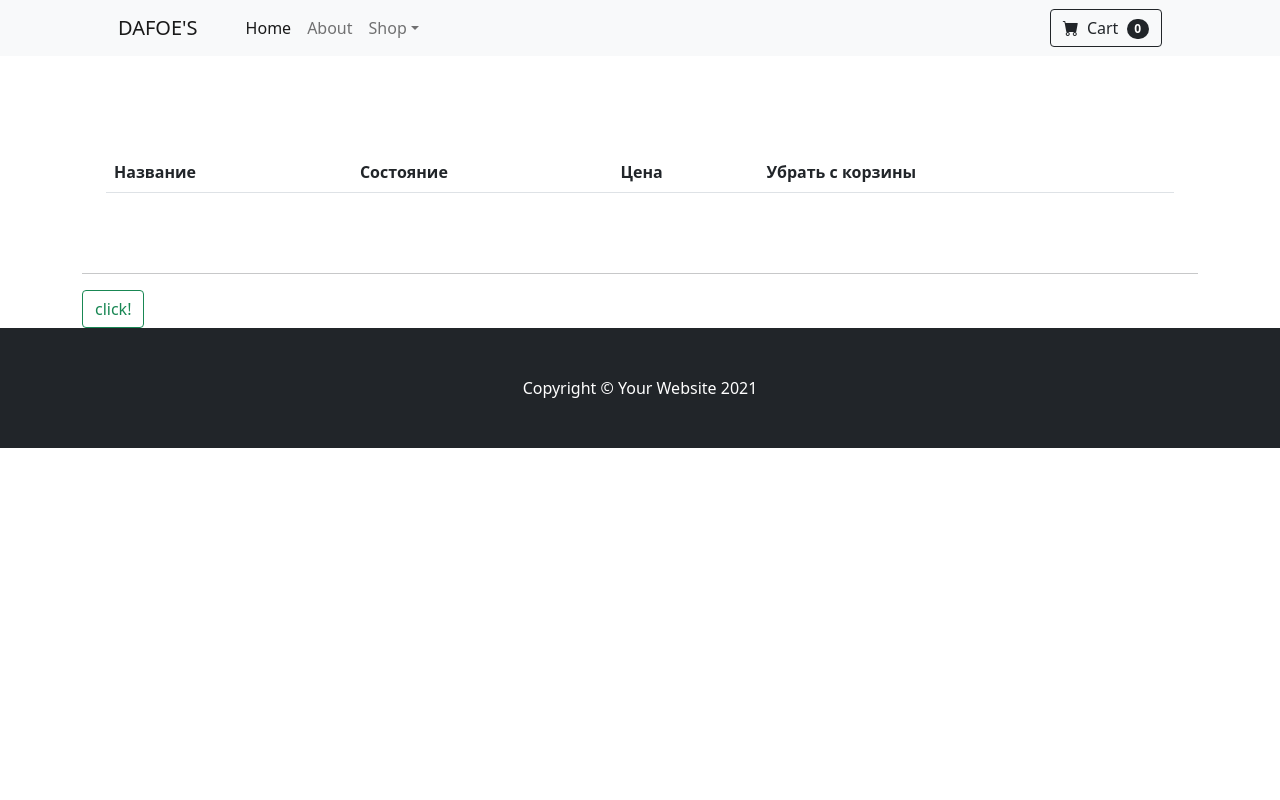
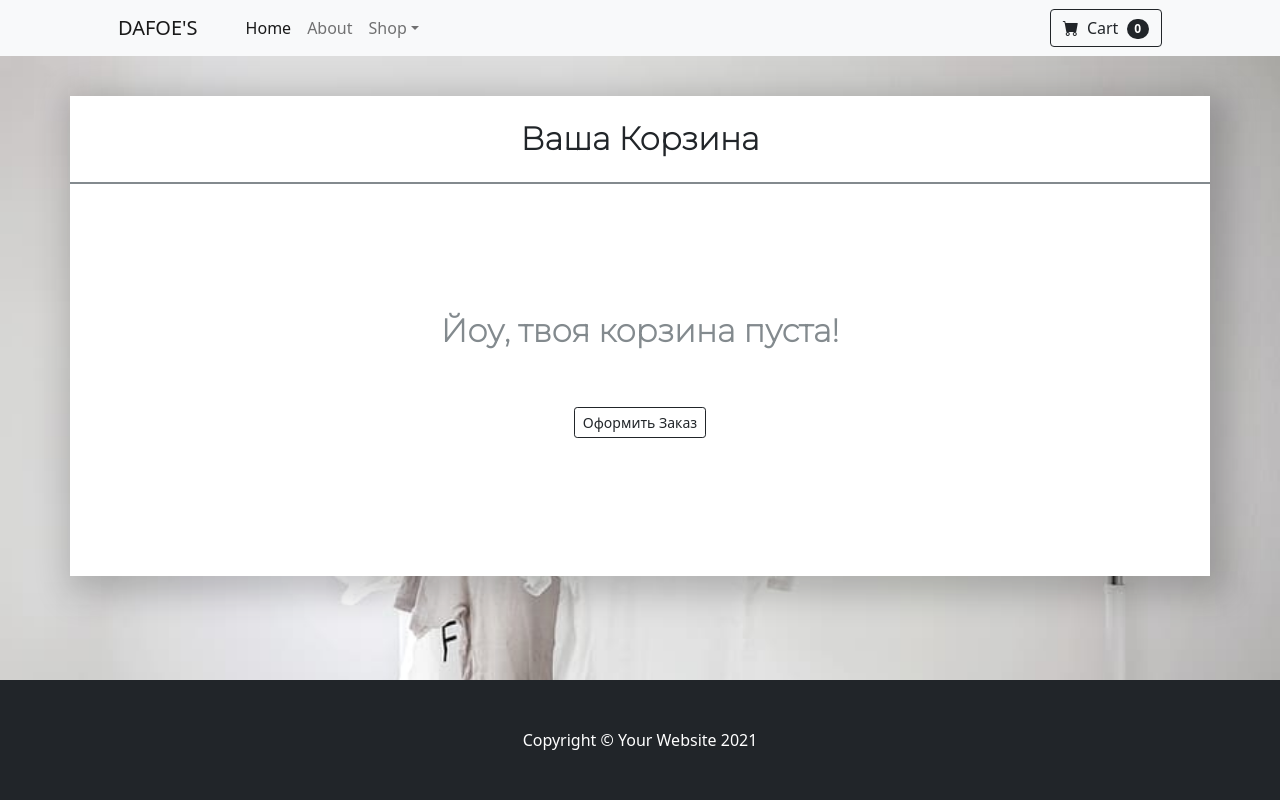
Before and after one commit to Leviathat/drf-shop, a Django app: page /cart in a window 1280 px wide. Run offline with Django 4.2, Linux system fonts and the light colour scheme; lists and menus that the app fills with data are empty; some libraries are stand-ins or nearby versions.

Commit message:
D45wadft5x

```diff
--- /dev/null
+++ b/main/static/css/cart_article.css
@@ -0,0 +1,46 @@
+.content {
+    background: url(/static/img/slide-3.jpg) no-repeat center;
+    background-size: cover;
+}
+
+.cart-article {
+    background: #fff;
+    margin-top: 40px;
+    min-height: 60vh;
+    -webkit-box-shadow: 8px 8px 32px 10px rgba(0, 0, 0, 0.2);
+    -moz-box-shadow: 8px 8px 32px 10px rgba(0, 0, 0, 0.2);
+    box-shadow: 8px 8px 32px 10px rgba(0, 0, 0, 0.2);
+}
+
+.cart-article h2{
+    font-family: Montserrat, sans-serif;
+}
+.cart-title {
+    padding: 3vh 0 2vh 0;
+    border-bottom: 2px solid #838A8E;
+}
+.empty-cart {
+    margin-top: 16vh;
+    color: #838A8E;
+    display: none;
+}
+.order-form {
+    display: none;
+}
+.order-form .form-background {
+    background: url('/static/img/form-bg.jpg') no-repeat center;
+    background-size: cover;
+    padding: 100px 0 100px 0;
+    -webkit-box-shadow: 8px 8px 32px 10px rgba(0, 0, 0, 0.2);
+    -moz-box-shadow: 8px 8px 32px 10px rgba(0, 0, 0, 0.2);
+    box-shadow: 8px 8px 32px 10px rgba(0, 0, 0, 0.2);
+}
+
+.order-form .form-background div {
+    border-radius: 15px;
+    background: #fff;
+    padding: 20px 10px;
+    -webkit-box-shadow: 8px 8px 32px 10px rgba(0, 0, 0, 0.2);
+    -moz-box-shadow: 8px 8px 32px 10px rgba(0, 0, 0, 0.2);
+    box-shadow: 8px 8px 32px 10px rgba(0, 0, 0, 0.2);
+}
--- /dev/null
+++ b/main/static/css/main.css
@@ -0,0 +1,11 @@
+html, body {
+    height: 100%;
+}
+.wrapper {
+    min-height: 100%;
+    display: flex;
+    flex-direction: column;
+}
+.wrapper .content {
+    flex: 1 1 auto;
+}
--- a/main/static/js/cart.js
+++ b/main/static/js/cart.js
@@ -1,12 +1,12 @@
 function render_cart(obj) {
     $('.cart-table-body').append(`
         <tr id="${obj.id}">
-        <td>${obj.name}</td>
-        <td>${obj.type}</td>
-        <td>$ ${obj.price}</td>
-        <td><button onclick="remove_from_cart(${obj.id})" class="add-to-cart btn btn-outline-dark mt-auto">Remove</button></td>
+        <td> - ${obj.name}</td>
+        <td class="text-center">${obj.type}</td>
+        <td class="text-center"><nobr>₸ ${obj.price}</nobr></td>
+        <td class="text-right"><button onclick="remove_from_cart(${obj.id})" class="add-to-cart btn btn-sm btn-outline-dark mt-auto">Убрать</button></td>
         </tr>
-    `)
+    `);
 }
 
 function test() {
@@ -40,6 +40,7 @@ function get_cart_products() {
                 render_cart(data);
             });
     }
+    cart_empty()
 }
 
 function add_to_cart(product_id) {
@@ -74,6 +75,7 @@ function remove_from_cart(product_id) {
         delete cart[product_id];
         product_container.remove();
         document.cookie = 'cart=' + JSON.stringify(cart) + ";domain=;path=/";
+        cart_empty()
     }
     get_cart_total()
 }
@@ -81,3 +83,18 @@ function remove_from_cart(product_id) {
 function get_cart_total() {
     document.getElementById('cart-total').innerHTML = Object.keys(JSON.parse(getCookie('cart'))).length.toString();
 }
+
+function cart_empty() {
+    if (Object.keys(JSON.parse(getCookie('cart'))).length === 0) {
+        let message = document.getElementById('empty-cart');
+        let cart_detail = document.getElementById('cart_detail');
+        message.style.display = message.style.display === 'block' ? '' : 'block';
+        cart_detail.style.display = cart_detail.style.display === 'none' ? '' : 'none';
+    }
+}
+
+function order_cart() {
+    let form = document.getElementById('order-form');
+    form.style.display = form.style.display === 'block' ? '' : 'block';
+
+}
--- a/main/urls.py
+++ b/main/urls.py
@@ -5,6 +5,5 @@ from main.views import *
 urlpatterns = [
     path('', HomeView.as_view(), name="home"),
     path('cart', ArticleCartView.as_view(), name="my-cart"),
-    path('order/', OrderView.as_view(), name="order"),
     path('order/test/', get_cookie_cart, name="test"),
 ]
--- a/main/views.py
+++ b/main/views.py
@@ -1,4 +1,4 @@
-from django.shortcuts import render
+from django.shortcuts import render, redirect
 from django.views.generic import TemplateView
 from django.http import JsonResponse
 import json
@@ -13,15 +13,12 @@ class ArticleCartView(TemplateView):
     template_name = "article.html"
 
 
-class OrderView(TemplateView):
-    template_name = "make_order.html"
-
-
 def get_cookie_cart(request):
-
-    body_unicode = request.body.decode('utf-8')
-    body = json.loads(body_unicode)
-
-    if body:
-        return JsonResponse(f'{body}', safe=False)
-    return JsonResponse('Your cart is empty', safe=False)
+    print(request.POST['customer'])
+    print(request.POST['phone_number'])
+    # body_unicode = request.body.decode('utf-8')
+    # body = json.loads(body_unicode)
+    #
+    # if body:
+    #     return JsonResponse(f'{body}', safe=False)
+    return redirect('home', permanent=True)
--- a/shop/settings.py
+++ b/shop/settings.py
@@ -126,7 +126,7 @@ SHOES = 'Обувь'
 YEAR_IN_SCHOOL_CHOICES = [
     (UP, (
         ('Худи', 'Худи'),
-        ('bomber', 'Бомбер')
+        ('Бомбер', 'Бомбер')
     )
      ),
     (DOWN, (
@@ -135,7 +135,7 @@ YEAR_IN_SCHOOL_CHOICES = [
      ),
     (SHOES, (
         ('Кроссы', 'Кроссы'),
-        ('t', 'Туфли')
+        ('Туфли', 'Туфли')
     )
      ),
     (None, 'Неизвестно')
--- a/templates/article.html
+++ b/templates/article.html
@@ -5,33 +5,41 @@
 {% endblock title %}
 
 {% block head_scripts %}
-    <!-- Favicon-->
+    <!-- Favicon -->
     <link rel="icon" type="image/x-icon" href="{% static 'assets/favicon.ico' %}"/>
-    <!-- Bootstrap icons-->
+    <!-- Bootstrap icons -->
     <link href="https://cdn.jsdelivr.net/npm/bootstrap-icons@1.5.0/font/bootstrap-icons.css" rel="stylesheet"/>
-    <!-- Core theme CSS (includes Bootstrap)-->
-
+    <!-- Core theme CSS (includes Bootstrap) -->
+    <link rel="preconnect" href="https://fonts.googleapis.com">
+    <link rel="preconnect" href="https://fonts.gstatic.com" crossorigin>
+    <link href="https://fonts.googleapis.com/css2?family=Montserrat:wght@200&display=swap" rel="stylesheet">
     <link href="{% static 'css/styles.css' %}" rel="stylesheet"/>
+    <link href="{% static 'css/cart_article.css' %}" rel="stylesheet"/>
     <script src="{% static 'js/csrf.js' %}"></script>
     <script src="https://ajax.googleapis.com/ajax/libs/jquery/3.5.1/jquery.min.js"></script>
 
-    <!--    <script src="https://cdn.jsdelivr.net/npm/axios/dist/axios.min.js"></script>-->
+    <!-- <script src="https://cdn.jsdelivr.net/npm/axios/dist/axios.min.js"></script> -->
 {% endblock head_scripts %}
 
+{% block content %}
 
-{% block content %}
-    <div class="container">
-
-        <section class="py-5">
-            <div class="container px-4 px-lg-5 mt-5">
-                <div class="product-list row gx-4 gx-lg-5 row-cols-3 row-cols-md-3 row-cols-xl-4 justify-content-center">
+    <div class="container cart-article">
+        <section class="pb-5">
+            <div class="row cart-title text-center">
+                <h2><b>Ваша Корзина</b></h2>
+            </div>
+            <div class="row empty-cart text-center" id="empty-cart">
+                <h2><b>Йоу, твоя корзина пуста!</b></h2>
+            </div>
+            <div class="container px-1 px-lg-5 mt-5" id="cart_detail">
+                <div class="row gx-1 gx-lg-5 row-cols-3 row-cols-md-3 row-cols-xl-4 justify-content-center">
                     <table class="table">
                         <thead class="thead-dark">
                         <tr>
                             <th scope="col">Название</th>
-                            <th scope="col">Состояние</th>
-                            <th scope="col">Цена</th>
-                            <th scope="col">Убрать с корзины</th>
+                            <th scope="col" class="text-center">Тип</th>
+                            <th scope="col" class="text-center">Цена</th>
+                            <th scope="col"></th>
                         </tr>
                         </thead>
                         <tbody class="cart-table-body">
@@ -40,10 +48,30 @@
                 </div>
             </div>
         </section>
-        <hr>
+        <div class="text-center pb-3">
+            <button id="order-cart" class="btn btn-sm btn-outline-dark">Оформить Заказ</button>
+        </div>
+    </div>
+    <section id="order-form" class="order-form my-4 mx-4">
+        <div class="container form-background">
+            <div class="container text-center col-sm-12 col-lg-8">
+                <form class="form-signin" action="{% url 'test' %}" method="post">
 
-        <button class="btn btn-outline-success" onclick="test()">click!</button>
-    </div>
+                    {% csrf_token %}
+
+                    {% if form.non_field_errors %}
+                        <li>{{ form.non_field_errors }}</li>
+                    {% endif %}
+                    <h1 class="h3 mb-3 font-weight-normal">Оставьте контактную информацию</h1>
+                    <input type="text" class="form-control" placeholder="Как к вам обращаться ( ФИО )" name="customer">
+                    <hr>
+                    <input type="tel" class="form-control" placeholder="+7 777 77 77" name="phone_number">
+                    <hr>
+                    <button class="btn align-bottom btn-lg btn-dark btn-block" type="submit">Order</button>
+                </form>
+            </div>
+        </div>
+    </section>
 {% endblock content %}
 
 {% block any_js %}
@@ -52,6 +80,10 @@
         window.onload = function () {
             get_cart_products();
             get_cart_total()
-        }
+        };
+        let order_button = document.getElementById('order-cart');
+        order_button.addEventListener('click', function () {
+            order_cart()
+        })
     </script>
 {% endblock any_js %}
--- a/templates/base_frames/base.html
+++ b/templates/base_frames/base.html
@@ -8,32 +8,37 @@
     {% block title %}
 
     {% endblock title %}
+
     <script src="{% static 'js/csrf.js' %}"></script>
+    <script src="https://cdn.jsdelivr.net/npm/bootstrap@5.1.3/dist/js/bootstrap.bundle.min.js"></script>
 
     {% block head_scripts %}
+
     {% endblock head_scripts %}
 
     <script src="https://ajax.googleapis.com/ajax/libs/jquery/3.5.1/jquery.min.js"></script>
-
-    <!--    <script src="https://cdn.jsdelivr.net/npm/axios/dist/axios.min.js"></script>-->
+    <link rel="stylesheet" href="{% static 'css/main.css' %}">
 </head>
 <body>
+<div class="wrapper">
 
-{% include 'base_frames/header.html' %}
+    {% include 'base_frames/header.html' %}
 
-{#<iframe src="{% static 'mp3/y2mate.com - If Playboi Cartis Cancun was on the Sega Genesis INSTRUMENTAL.mp3' %}" width="0" height="0" allowfullscreen frameborder="0"></iframe>#}
+    <div class="content">
 
+        {% block content %}
 
-{% block content %}
+        {% endblock content %}
 
-{% endblock content %}
+    </div>
 
+    {% include 'base_frames/footer.html' %}
+
+</div>
 {% block any_js %}
 
 {% endblock any_js %}
 
-{% include 'base_frames/footer.html' %}
 
-<!-- Navigation-->
 </body>
 </html>
--- a/templates/base_frames/header.html
+++ b/templates/base_frames/header.html
@@ -1,12 +1,15 @@
 <nav class="navbar navbar-expand-lg navbar-light bg-light">
     <div class="container px-4 px-lg-5">
         <a class="navbar-brand" href="{% url 'home' %}">DAFOE'S</a>
+
         <button class="navbar-toggler" type="button" data-bs-toggle="collapse" data-bs-target="#navbarSupportedContent"
                 aria-controls="navbarSupportedContent" aria-expanded="false" aria-label="Toggle navigation"><span
                 class="navbar-toggler-icon"></span></button>
+
         <div class="collapse navbar-collapse" id="navbarSupportedContent">
             <ul class="navbar-nav me-auto mb-2 mb-lg-0 ms-lg-4">
-                <li class="nav-item"><a class="nav-link active" aria-current="page" href="{% url 'home' %}">Home</a></li>
+                <li class="nav-item"><a class="nav-link active" aria-current="page" href="{% url 'home' %}">Home</a>
+                </li>
                 <li class="nav-item"><a class="nav-link" href="{% url 'home' %}">About</a></li>
                 <li class="nav-item dropdown">
                     <a class="nav-link dropdown-toggle" id="navbarDropdown" href="{% url 'home' %}" role="button"
--- a/templates/index.html
+++ b/templates/index.html
@@ -45,7 +45,6 @@
 
 {% block any_js %}
     <!-- Bootstrap core JS-->
-    <script src="https://cdn.jsdelivr.net/npm/bootstrap@5.1.3/dist/js/bootstrap.bundle.min.js"></script>
     <!-- Core theme JS-->
     <script src="{% static 'js/store.js' %}"></script>
     <script src="{% static 'js/cart.js' %}"></script>
```
Also changed, not shown: main/static/css/order.css (deleted, +0 -30 lines), templates/make_order.html (+32 -72 lines), db.sqlite3, main/static/img/form-bg.jpg (added), main/static/img/slide-3.jpg (added), 1 other file.
